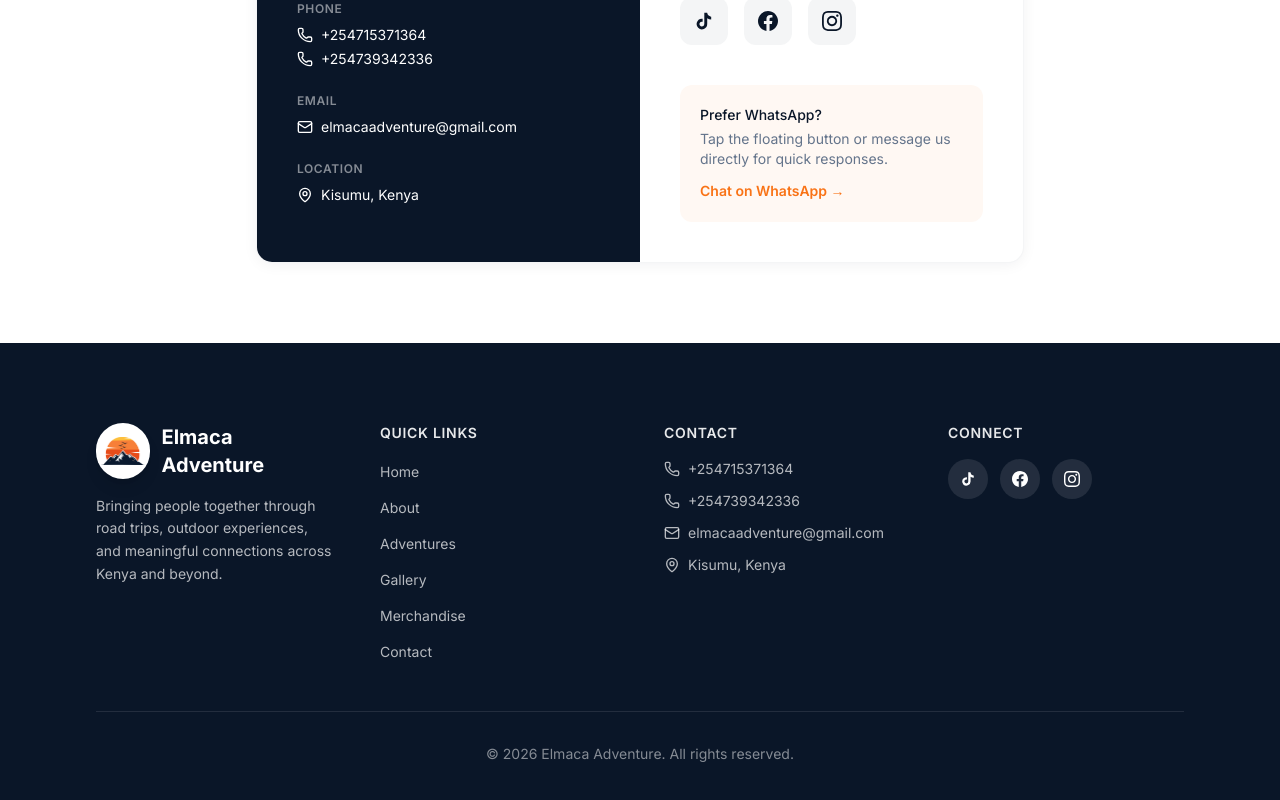
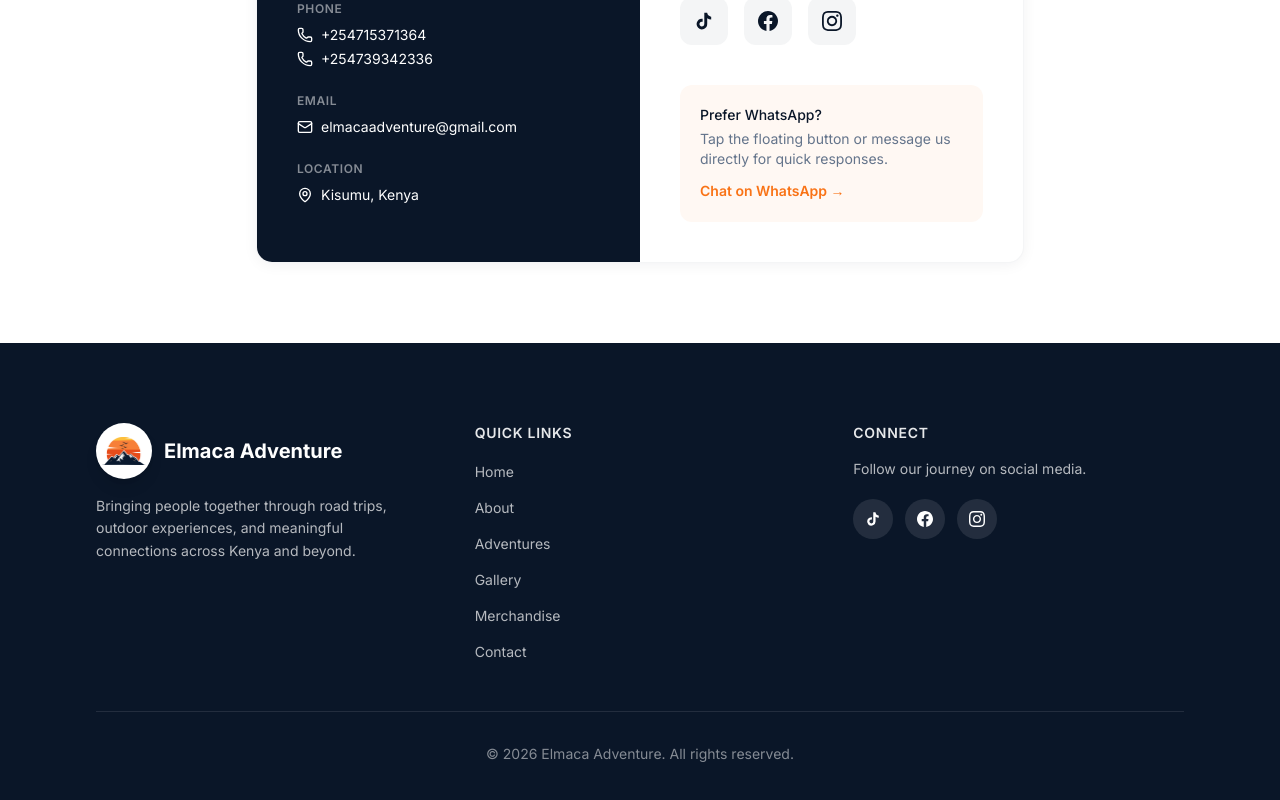
Before and after one commit to otienoelijah612-sys/elmaca-adventure, a Next.js app: page / in a window 1280 px wide. Shown: the part 5570-6370 px from the top of the page. Built offline with nearby package versions, Linux system fonts and the light colour scheme; a web font is replaced by a local one.

Commit message:
Simplify footer layout

```diff
--- a/components/layout/Footer.tsx
+++ b/components/layout/Footer.tsx
@@ -8,7 +8,6 @@
   InstagramIcon,
   TikTokIcon,
 } from "@/components/ui/SocialIcons";
-import { Mail, MapPin, Phone } from "lucide-react";
 
 export default function Footer() {
   const currentYear = new Date().getFullYear();
@@ -16,8 +15,8 @@
   return (
     <footer className="bg-navy text-white">
       <div className="container-custom section-padding pb-8">
-        <div className="grid gap-12 md:grid-cols-2 lg:grid-cols-4">
-          <div className="lg:col-span-1">
+        <div className="grid gap-12 md:grid-cols-2 lg:grid-cols-3">
+          <div>
             <Logo variant="light" />
             <p className="mt-4 text-sm leading-relaxed text-white/70">
               Bringing people together through road trips, outdoor experiences,
@@ -45,41 +44,14 @@
 
           <div>
             <h3 className="font-display text-sm font-semibold uppercase tracking-wider text-white/90">
-              Contact
-            </h3>
-            <ul className="mt-4 space-y-3">
-              {SITE.phones.map((phone) => (
-                <li key={phone}>
-                  <a
-                    href={`tel:${phone}`}
-                    className="flex items-center gap-2 text-sm text-white/70 transition-colors hover:text-orange"
-                  >
-                    <Phone className="h-4 w-4 shrink-0" />
-                    {phone}
-                  </a>
-                </li>
-              ))}
-              <li>
-                <a
-                  href={`mailto:${SITE.email}`}
-                  className="flex items-center gap-2 text-sm text-white/70 transition-colors hover:text-orange"
-                >
-                  <Mail className="h-4 w-4 shrink-0" />
-                  {SITE.email}
-                </a>
-              </li>
-              <li className="flex items-center gap-2 text-sm text-white/70">
-                <MapPin className="h-4 w-4 shrink-0" />
-                {SITE.location}
-              </li>
-            </ul>
-          </div>
-
-          <div>
-            <h3 className="font-display text-sm font-semibold uppercase tracking-wider text-white/90">
               Connect
             </h3>
-            <div className="mt-4 flex gap-3">
+
+            <p className="mt-4 text-sm text-white/70">
+              Follow our journey on social media.
+            </p>
+
+            <div className="mt-5 flex gap-3">
               <a
                 href={SITE.social.tiktok}
                 target="_blank"
@@ -89,6 +61,7 @@
               >
                 <TikTokIcon className="h-4 w-4" />
               </a>
+
               <a
                 href={SITE.social.facebook}
                 target="_blank"
@@ -98,6 +71,7 @@
               >
                 <FacebookIcon className="h-4 w-4" />
               </a>
+
               <a
                 href={SITE.social.instagram}
                 target="_blank"
```
